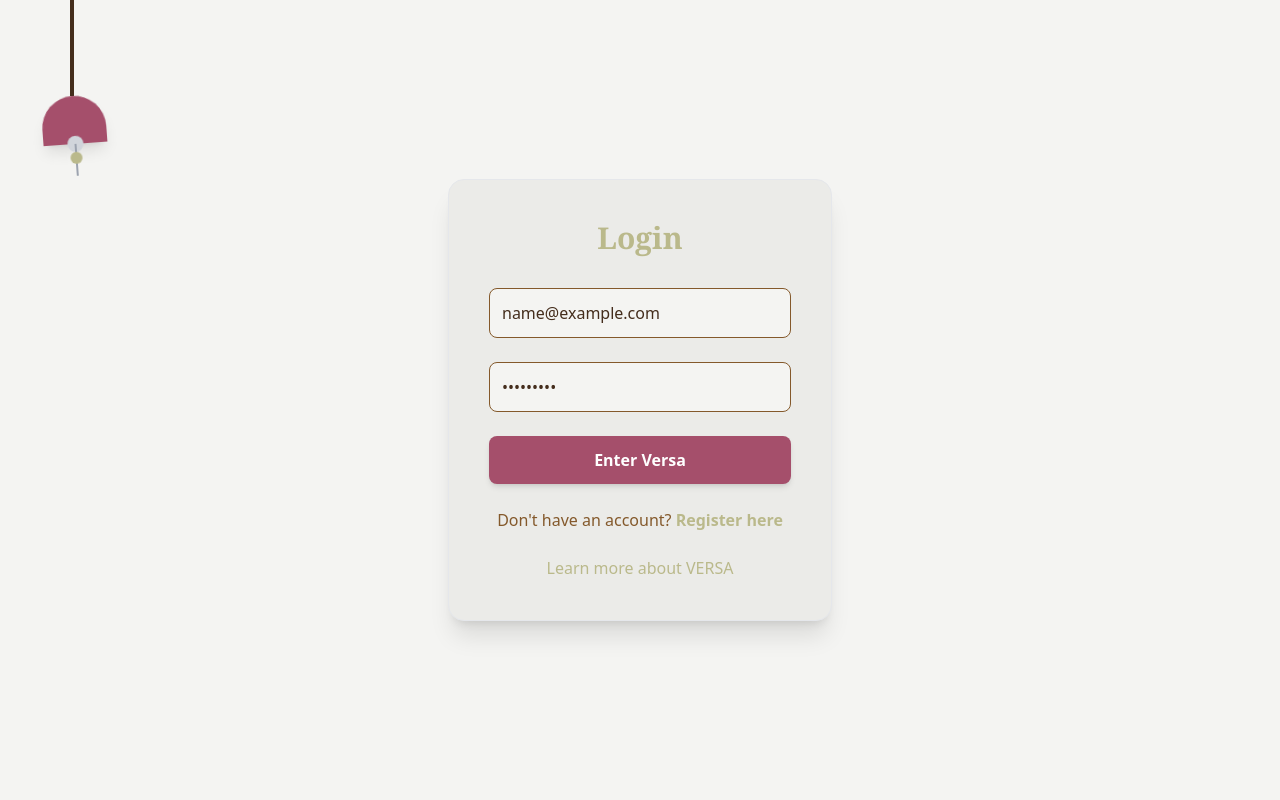
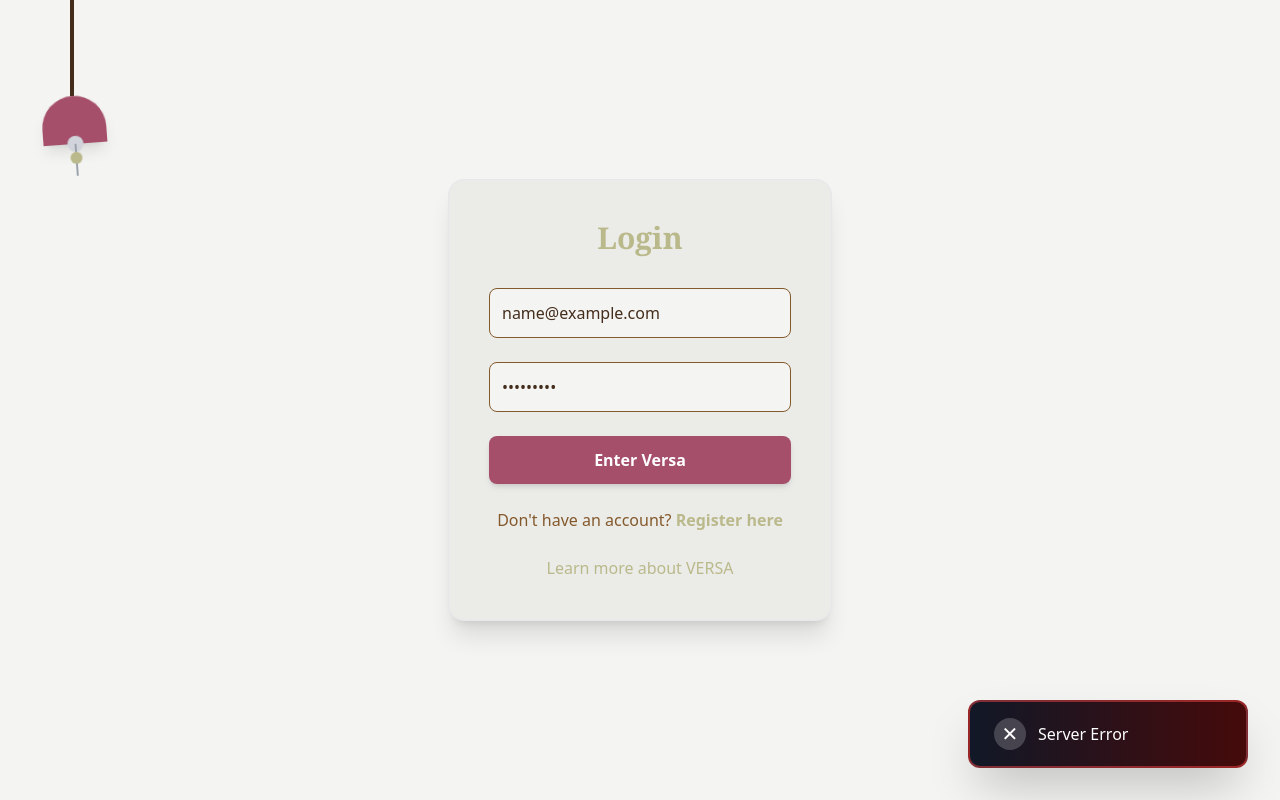
Before and after one commit to sasasaee/VERSA, a React app in the folder frontend/: page /login in a window 1280 px wide. Both pictures are taken after typing "name@example.com", "Sample123" into the empty fields and a click on the button "Enter Versa". Built offline with nearby package versions, Linux system fonts and the light colour scheme; no server answers; the HTML template or start-up script is replaced by a standard one.

Commit message:
Added alerts

```diff
--- a/frontend/src/components/Toast.jsx
+++ b/frontend/src/components/Toast.jsx
@@ -4,20 +4,31 @@ const Toast = ({ message, type = 'info', onClose }) => {
   useEffect(() => {
     const timer = setTimeout(() => {
       onClose();
-    }, 3000); // Auto-dismiss after 3 seconds
+    }, 3000);
 
     return () => clearTimeout(timer);
   }, [onClose]);
 
-  const bgColor = type === 'success' ? 'bg-green-500' : type === 'error' ? 'bg-red-500' : 'bg-skin-primary';
+  // Use VERSA's color scheme
+  const styles = {
+    success: 'bg-gradient-to-r from-skin-primary to-skin-secondary border-2 border-skin-primary/30',
+    error: 'bg-gradient-to-r from-gray-900 to-red-950 border-2 border-red-500/50',
+    info: 'bg-gradient-to-r from-skin-secondary to-skin-primary border-2 border-skin-secondary/30'
+  };
+
+  const icons = {
+    success: '✓',
+    error: '✕',
+    info: 'ℹ️'
+  };
 
   return (
     <div className="fixed bottom-8 right-8 z-50 animate-slide-up">
-      <div className={`${bgColor} text-white px-6 py-4 rounded-xl shadow-2xl flex items-center gap-3 min-w-[250px]`}>
-        <span className="text-2xl">
-          {type === 'success' ? '✓' : type === 'error' ? '✕' : 'ℹ️'}
-        </span>
-        <p className="font-medium">{message}</p>
+      <div className={`${styles[type]} text-white px-6 py-4 rounded-xl shadow-2xl flex items-center gap-3 min-w-[280px] backdrop-blur-sm`}>
+        <div className="w-8 h-8 rounded-full bg-white/20 flex items-center justify-center text-xl flex-shrink-0">
+          {icons[type]}
+        </div>
+        <p className="font-medium text-white">{message}</p>
       </div>
 
       <style>{`
--- a/frontend/src/pages/Login.jsx
+++ b/frontend/src/pages/Login.jsx
@@ -1,12 +1,14 @@
 import { useState } from 'react';
 import { useNavigate } from 'react-router-dom';
 import { Link } from 'react-router-dom';
+import Toast from '../components/Toast';
 
 const Login = () => {
   const [formData, setFormData] = useState({
     email: '',
     password: ''
   });
+  const [toast, setToast] = useState(null);
 
   const navigate = useNavigate();
 
@@ -29,14 +31,18 @@ const Login = () => {
 
       if (response.ok) {
         localStorage.setItem('token', data.token);
-        alert('Login Successful!');
-        navigate('/');
+
+        setToast({ message: '✓ Login Successful!', type: 'success' });
+
+        setTimeout(() => {
+          navigate('/');
+        }, 1500);
       } else {
-        alert(data.message || 'Login Failed');
+        setToast({ message: data.message || 'Login Failed', type: 'error' });
       }
     } catch (error) {
       console.error('Error:', error);
-      alert('Server Error');
+      setToast({ message: 'Server Error', type: 'error' });
     }
   };
 
@@ -87,7 +93,6 @@ const Login = () => {
             </p>
           </div>
 
-          {/* ADD THIS SECTION */}
           <div className="text-center text-skin-muted mt-4">
             <Link to="/about" className="text-skin-primary font-medium hover:underline">
               Learn more about VERSA
@@ -95,6 +100,15 @@ const Login = () => {
           </div>
         </form>
       </div>
+
+      {/* Toast */}
+      {toast && (
+        <Toast
+          message={toast.message}
+          type={toast.type}
+          onClose={() => setToast(null)}
+        />
+      )}
     </div>
   );
 };
--- a/frontend/src/pages/Register.jsx
+++ b/frontend/src/pages/Register.jsx
@@ -1,6 +1,7 @@
 import { useState } from 'react';
 import { useNavigate } from 'react-router-dom';
 import { Link } from 'react-router-dom';
+import Toast from '../components/Toast';
 
 const Register = () => {
   const [formData, setFormData] = useState({
@@ -8,6 +9,7 @@ const Register = () => {
     email: '',
     password: ''
   });
+  const [toast, setToast] = useState(null);
 
   const navigate = useNavigate();
 
@@ -29,14 +31,17 @@ const Register = () => {
       const data = await response.json();
 
       if (response.ok) {
-        alert('Registration Successful! Please Login.');
-        navigate('/login');
+        setToast({ message: '✓ Registration Successful! Redirecting to login...', type: 'success' });
+
+        setTimeout(() => {
+          navigate('/login');
+        }, 2000);
       } else {
-        alert(data.message || 'Registration Failed');
+        setToast({ message: data.message || 'Registration Failed', type: 'error' });
       }
     } catch (error) {
       console.error('Error:', error);
-      alert('Server Error. Is the backend running?');
+      setToast({ message: 'Server Error. Is the backend running?', type: 'error' });
     }
   };
 
@@ -86,7 +91,6 @@ const Register = () => {
             </p>
           </div>
 
-          {/* ADD THIS - About link */}
           <div className="text-center text-skin-muted mt-4">
             <Link to="/about" className="text-skin-primary font-medium hover:underline">
               Learn more about VERSA
@@ -94,6 +98,15 @@ const Register = () => {
           </div>
         </form>
       </div>
+
+      {/* Toast */}
+      {toast && (
+        <Toast
+          message={toast.message}
+          type={toast.type}
+          onClose={() => setToast(null)}
+        />
+      )}
     </div>
   );
 };
```
